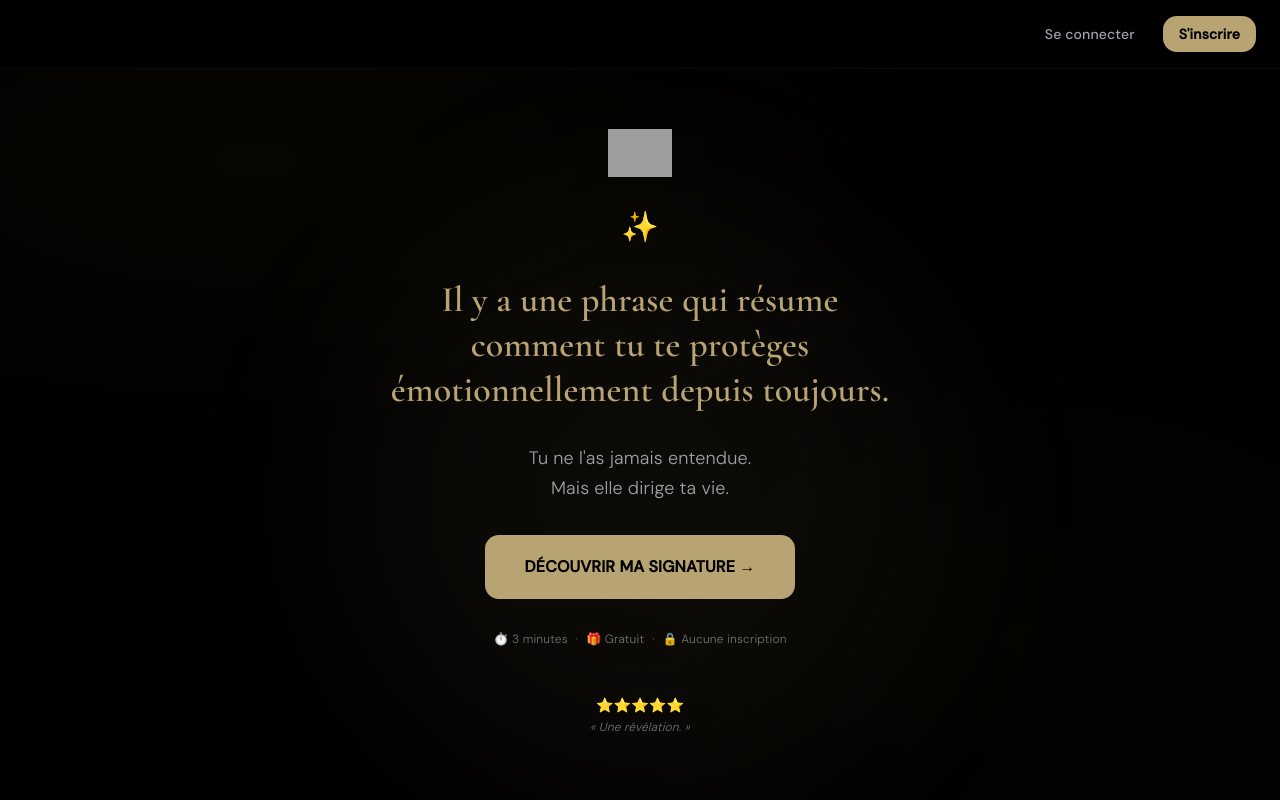
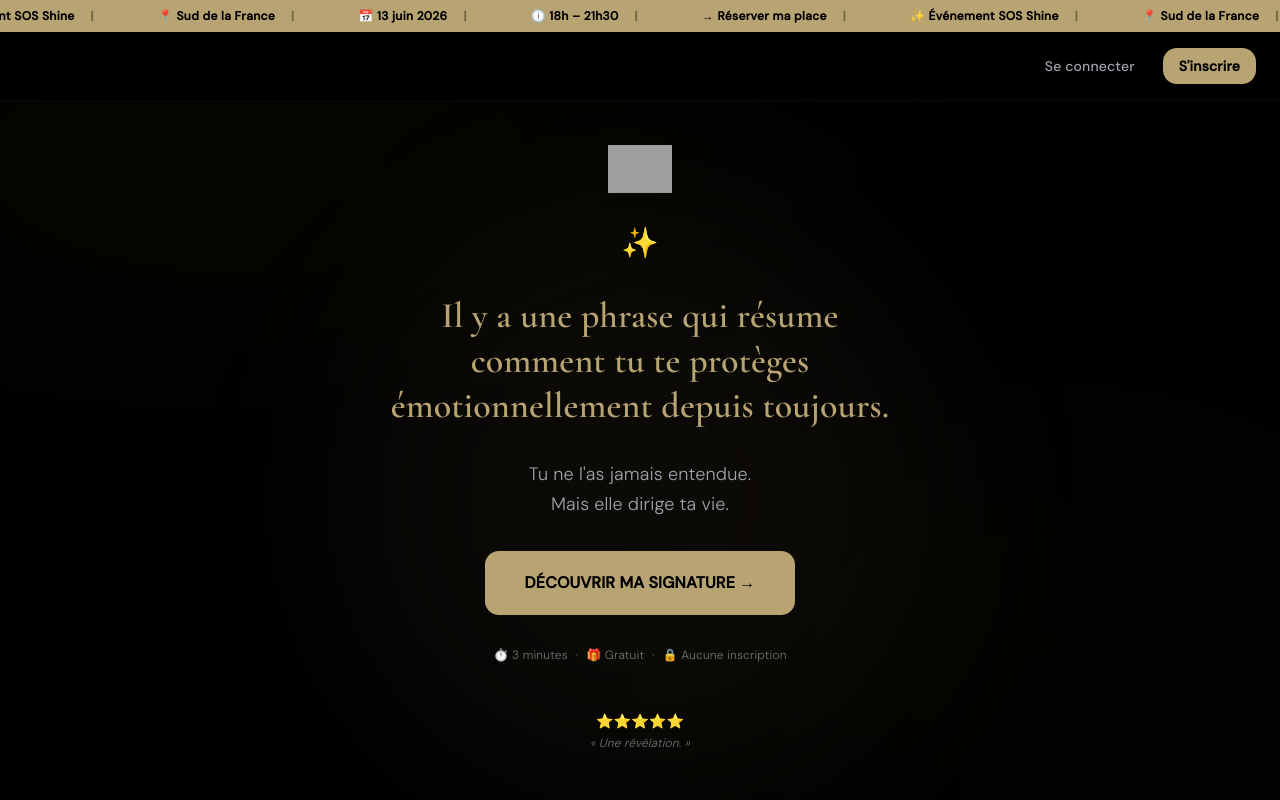
Before and after one commit to thomasthimoleon-sosshine/sos-shine-platform, a Next.js app: page / in a window 1280 px wide. Shown: the top 800 px of the page. Built offline with nearby package versions, Linux system fonts and the light colour scheme; no server answers; the database is empty; grey boxes are pictures that could not be loaded.

Commit message:
feat(landing): bandeau ticker événement 13 juin défilant horizontalement

```diff
--- a/app/quiz/QuizLandingClient.tsx
+++ b/app/quiz/QuizLandingClient.tsx
@@ -5,12 +5,48 @@ import Link from 'next/link'
 import { motion } from 'framer-motion'
 
 const QUIZ_URL = '/signature-emotionnelle'
+const EVENT_URL = '/evenement-juin-2026'
+
+const TICKER_ITEMS = [
+  '✨ Événement SOS Shine',
+  '📍 Sud de la France',
+  '📅 13 juin 2026',
+  '🕕 18h – 21h30',
+  '→ Réserver ma place',
+]
+
+function EventTicker() {
+  const items = [...TICKER_ITEMS, ...TICKER_ITEMS, ...TICKER_ITEMS]
+  return (
+    <Link href={EVENT_URL} className="fixed top-0 left-0 right-0 z-[60] block overflow-hidden cursor-pointer" style={{ background: 'var(--brand, #C9A961)' }}>
+      <div
+        className="flex whitespace-nowrap"
+        style={{
+          animation: 'ticker 28s linear infinite',
+        }}
+      >
+        {items.map((item, i) => (
+          <span key={i} className="inline-flex items-center px-6 py-2 text-xs font-semibold tracking-wide flex-shrink-0" style={{ color: '#000' }}>
+            {item}
+            <span className="mx-4 opacity-40">|</span>
+          </span>
+        ))}
+      </div>
+      <style>{`
+        @keyframes ticker {
+          0%   { transform: translateX(0); }
+          100% { transform: translateX(-33.333%); }
+        }
+      `}</style>
+    </Link>
+  )
+}
 
 function TopNav() {
   return (
     <nav
-      className="fixed top-0 left-0 right-0 z-50 flex items-center justify-end gap-3 px-6 py-4"
-      style={{ background: 'rgba(0,0,0,0.7)', backdropFilter: 'blur(12px)', borderBottom: '1px solid rgba(255,255,255,0.04)' }}
+      className="fixed left-0 right-0 z-50 flex items-center justify-end gap-3 px-6 py-4"
+      style={{ top: '32px', background: 'rgba(0,0,0,0.7)', backdropFilter: 'blur(12px)', borderBottom: '1px solid rgba(255,255,255,0.04)' }}
     >
       <Link
         href="/login"
@@ -102,10 +138,11 @@ function FaqItem({ question, answer }: { question: string; answer: string }) {
 export default function QuizLandingClient() {
   return (
     <main className="min-h-screen" style={{ background: '#000000', color: '#e0e0e0' }}>
+      <EventTicker />
       <TopNav />
 
       {/* ══════════ SECTION 1 — HERO ══════════ */}
-      <section className="relative min-h-screen flex items-center justify-center px-6 overflow-hidden pt-16">
+      <section className="relative min-h-screen flex items-center justify-center px-6 overflow-hidden pt-24">
         {/* Background gradient */}
         <div className="absolute inset-0 pointer-events-none">
           <div className="absolute top-1/4 left-1/2 -translate-x-1/2 w-[600px] h-[600px] rounded-full opacity-[0.06] blur-[100px]" style={{ background: 'var(--brand, var(--brand))' }} />
```
